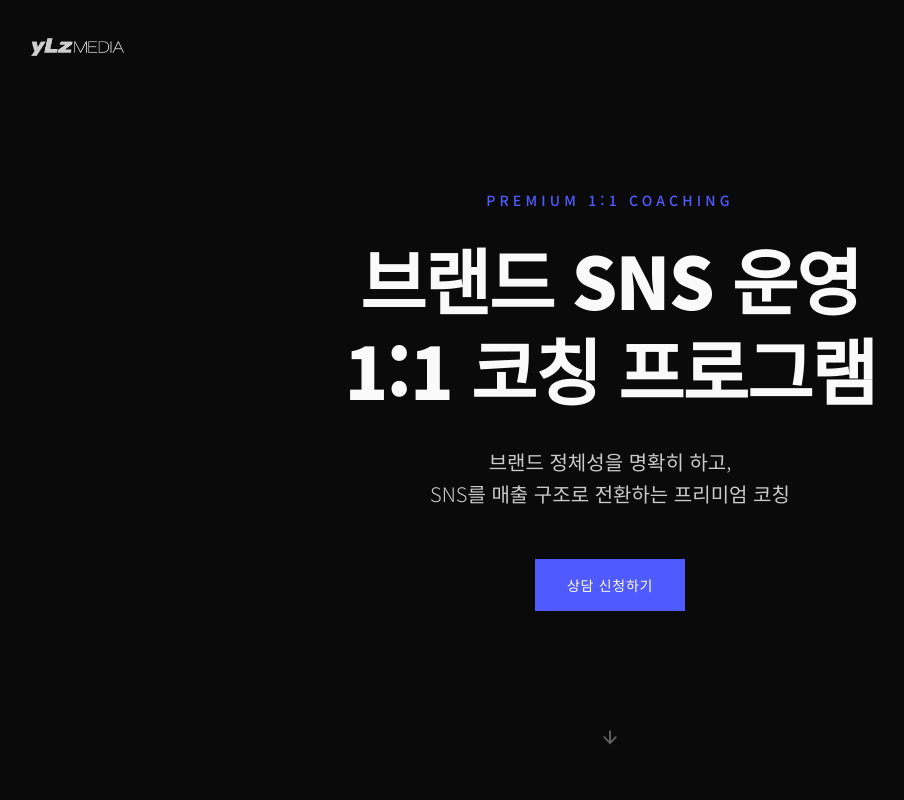
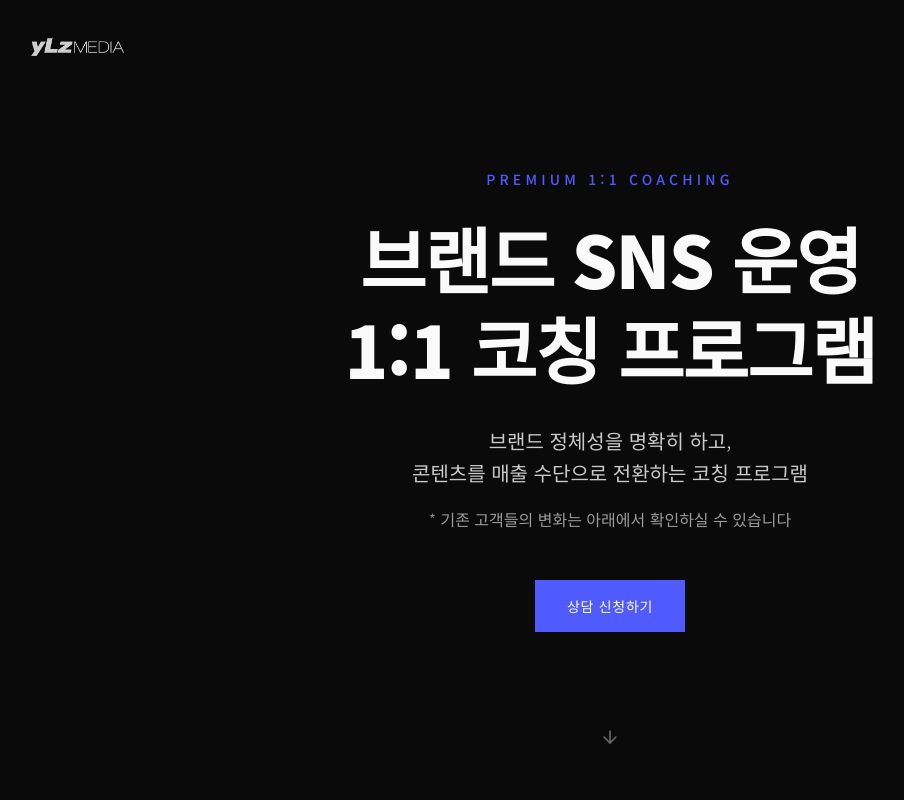
Before and after one commit to kimdoimnida-cell/coach, a Next.js app: page / in a window 1280 px wide. Shown: the top 800 px of the page, without its empty margins (30-934 px from the left). Built offline with nearby package versions, Linux system fonts and the light colour scheme.

Commit message:
Update hero section text

```diff
--- a/components/sections/hero-section.tsx
+++ b/components/sections/hero-section.tsx
@@ -27,10 +27,13 @@ export function HeroSection() {
           <br />
           {'1:1 코칭 프로그램'}
         </h1>
-        <p className="mx-auto mb-12 max-w-xl text-lg leading-relaxed font-light opacity-80 md:text-xl">
+        <p className="mx-auto mb-4 max-w-xl text-lg leading-relaxed font-light opacity-80 md:text-xl">
           {'브랜드 정체성을 명확히 하고,'}
           <br />
-          {'SNS를 매출 구조로 전환하는 프리미엄 코칭'}
+          {'콘텐츠를 매출 수단으로 전환하는 코칭 프로그램'}
+        </p>
+        <p className="mx-auto mb-12 max-w-xl text-sm leading-relaxed font-light opacity-60 md:text-base">
+          {'* 기존 고객들의 변화는 아래에서 확인하실 수 있습니다'}
         </p>
         <a
           href="http://pf.kakao.com/_lxkxjXG"
```
